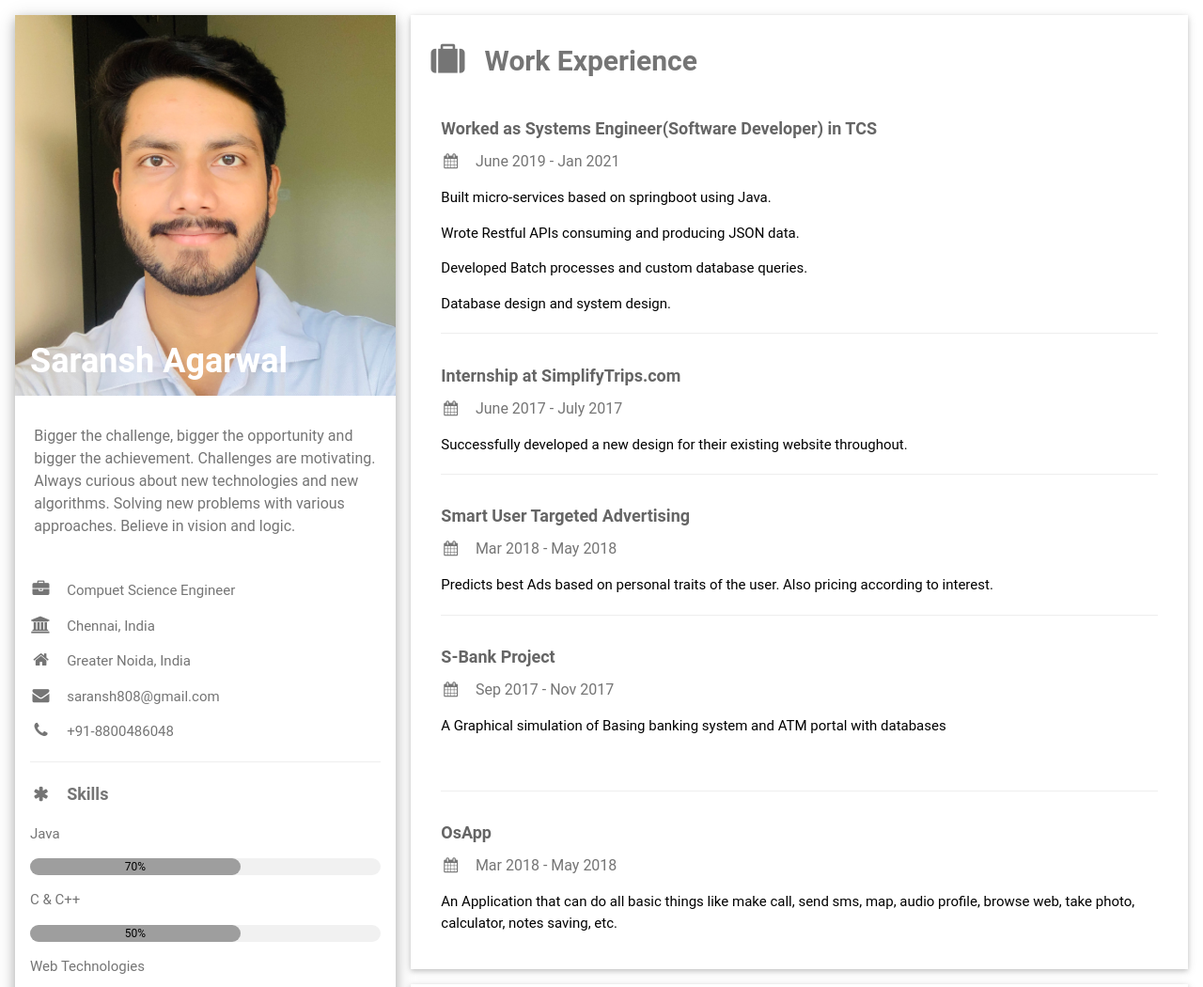
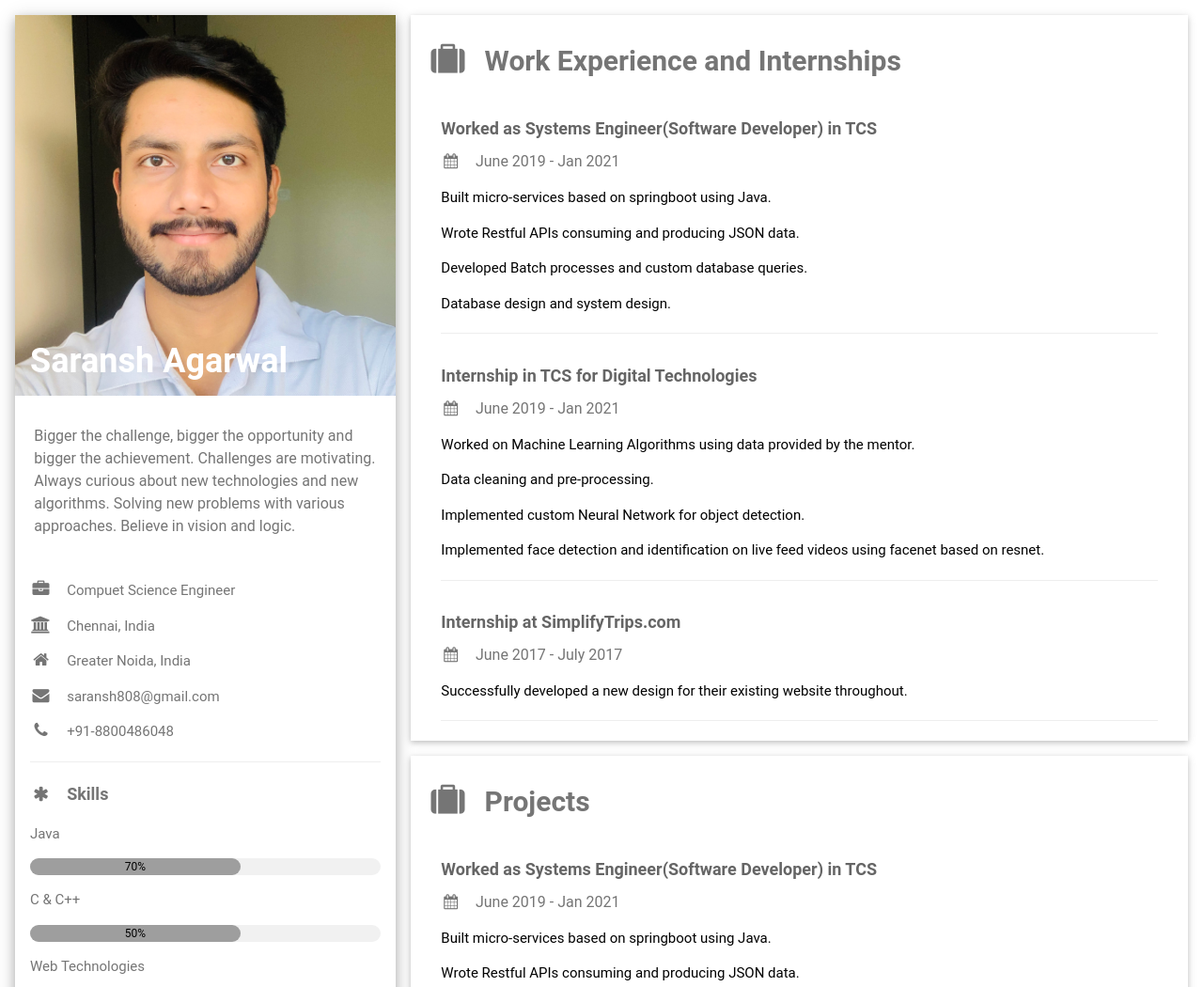
Before and after one commit to saransh808/saransh, a plain HTML site: page index.html in a window 1280 px wide. Shown: the top 1050 px of the page at 94% size. Drawn offline with Linux system fonts and the light colour scheme.

Commit message:
Experience Sections split

```diff
--- a/index.html
+++ b/index.html
@@ -83,7 +83,43 @@ html,body,h1,h2,h3,h4,h5,h6 {font-family: "Roboto", sans-serif}
     <div class="w3-twothird">
 
       <div class="w3-container w3-card w3-white w3-margin-bottom">
-        <h2 class="w3-text-grey w3-padding-16"><i class="fa fa-suitcase fa-fw w3-margin-right w3-xxlarge w3-text-grey"></i><b>Work Experience</b></h2>
+        <h2 class="w3-text-grey w3-padding-16"><i class="fa fa-suitcase fa-fw w3-margin-right w3-xxlarge w3-text-grey"></i><b>Work Experience and Internships</b></h2>
+
+        <div class="w3-container">
+          <h5 class="w3-opacity"><b>Worked as Systems Engineer(Software Developer) in TCS</b></h5>
+          <h6 class="w3-text-grey"><i class="fa fa-calendar fa-fw w3-margin-right"></i>June 2019 - Jan 2021</h6>
+          <p>Built micro-services based on springboot using Java.</p>
+            <p>Wrote Restful APIs consuming and producing JSON data.</p>
+            <p>Developed Batch processes and custom database queries.</p>
+            <p>Database design and system design.</p>
+          <hr>
+        </div>
+
+        <div class="w3-container">
+          <h5 class="w3-opacity"><b>Internship in TCS for Digital Technologies</b></h5>
+          <h6 class="w3-text-grey"><i class="fa fa-calendar fa-fw w3-margin-right"></i>June 2019 - Jan 2021</h6>
+          <p>Worked on Machine Learning Algorithms using data provided by the mentor.</p>
+            <p>Data cleaning and pre-processing.</p>
+            <p>Implemented custom Neural Network for object detection.</p>
+            <p>Implemented face detection and identification on live feed videos using facenet based on resnet.</p>
+          <hr>
+        </div>
+
+        <div class="w3-container">
+          <h5 class="w3-opacity"><b>Internship at SimplifyTrips.com</b></h5>
+          <h6 class="w3-text-grey"><i class="fa fa-calendar fa-fw w3-margin-right"></i>June 2017 - July 2017</h6>
+          <p>Successfully developed a new design for their existing website throughout.</p>
+          <hr>
+        </div>
+
+
+
+
+
+      </div>
+
+        <div class="w3-container w3-card w3-white w3-margin-bottom">
+        <h2 class="w3-text-grey w3-padding-16"><i class="fa fa-suitcase fa-fw w3-margin-right w3-xxlarge w3-text-grey"></i><b>Projects</b></h2>
 
         <div class="w3-container">
           <h5 class="w3-opacity"><b>Worked as Systems Engineer(Software Developer) in TCS</b></h5>
@@ -125,6 +161,7 @@ html,body,h1,h2,h3,h4,h5,h6 {font-family: "Roboto", sans-serif}
 
 
       </div>
+
 
       <div class="w3-container w3-card w3-white">
         <h2 class="w3-text-grey w3-padding-16"><i class="fa fa-certificate fa-fw w3-margin-right w3-xxlarge w3-text-grey"></i><b>Education</b></h2>
```
